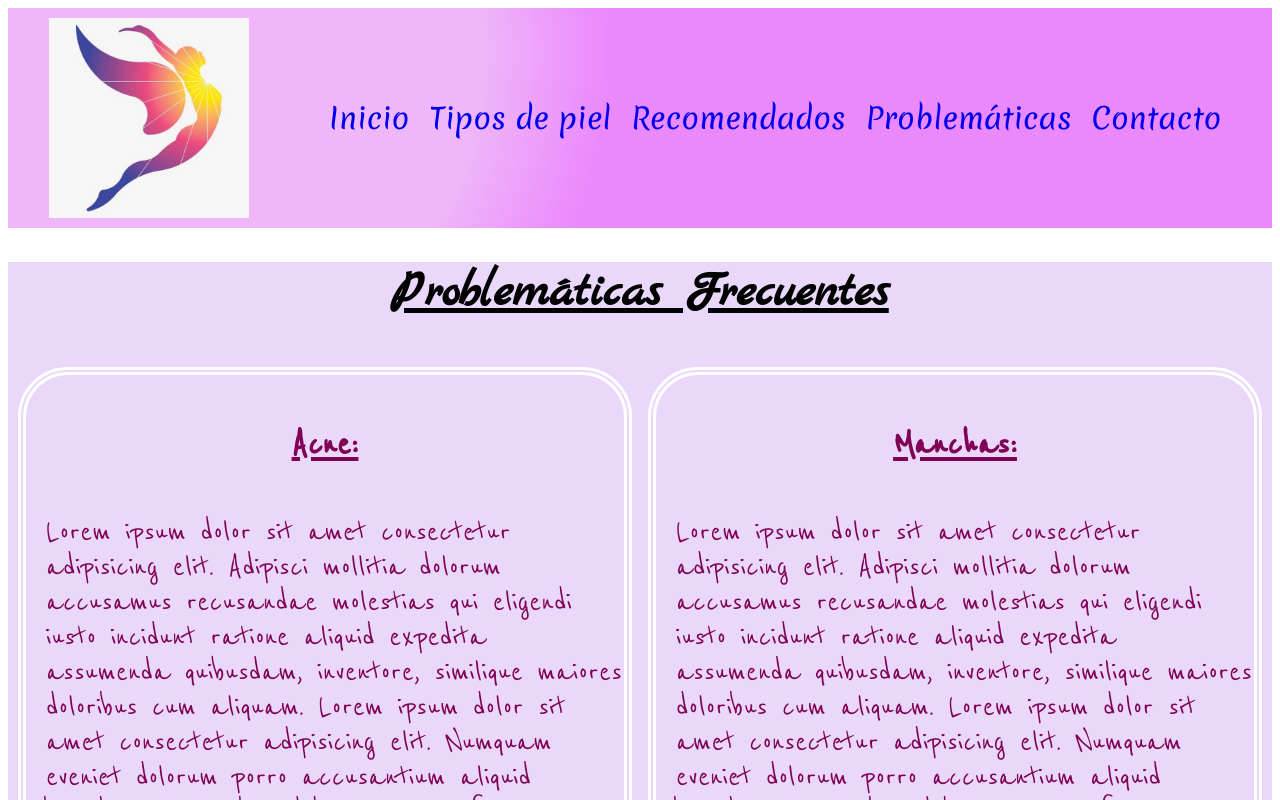
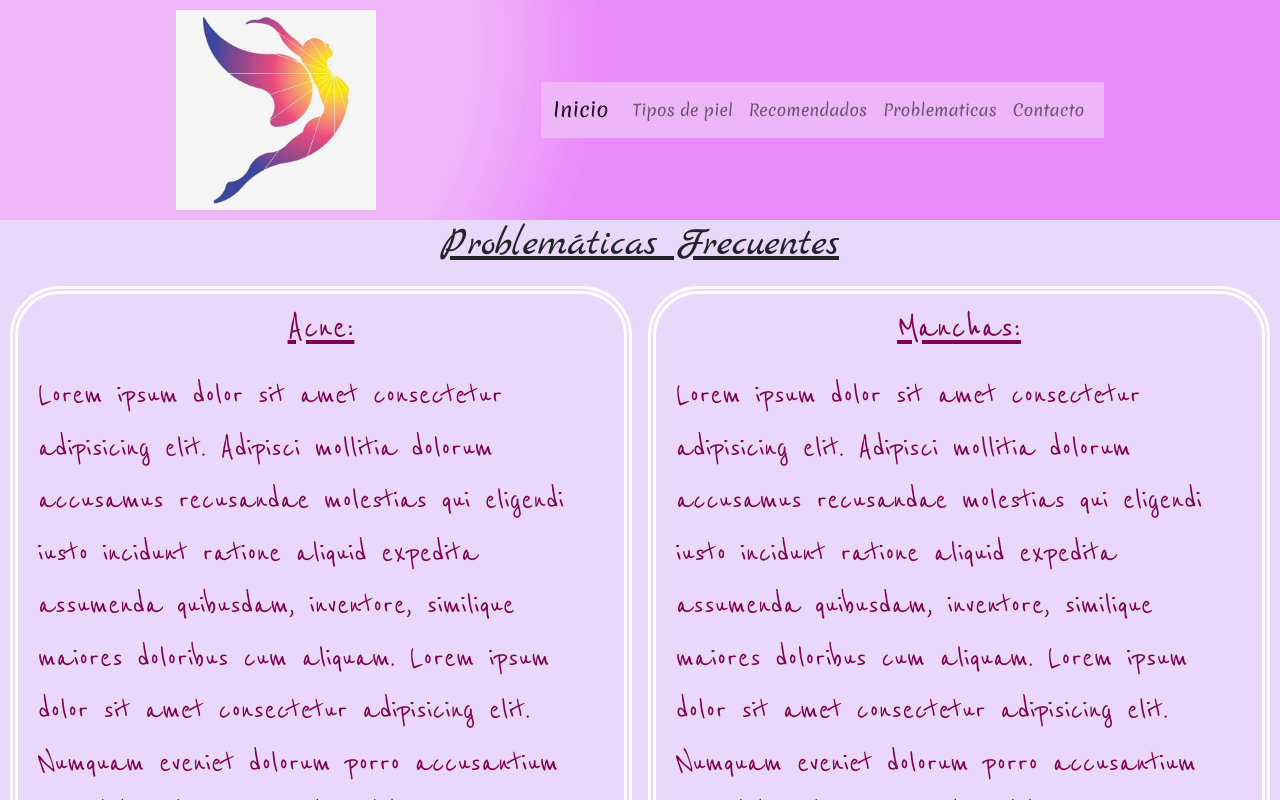
Before and after one commit to Rocio-Villalba/Estetica-Mariposa, a plain HTML site: page paginas/problematicas.html in a window 1280 px wide. Shown: the top 800 px of the page. Drawn offline with nearby package versions, Linux system fonts and the light colour scheme; a web font is replaced by a local one.

Commit message:
Agrego navbar de bootstrap a todos los archivos html

```diff
--- a/css/estilos.css
+++ b/css/estilos.css
@@ -23,20 +23,13 @@ header img{
     width: 200px;
     height: 200px;
 }
-.menu{
-    display: flex;
-    font-size: 29px;
-    font-family: 'Merienda', cursive;
 
 
+.menu {font-family: 'Merienda', cursive;
+        background-color: rgba(239,182,249,0.99);
+
 }
-.menu li {
-    list-style: none;
-    padding: 10px;
-}
-.menu li a{
-    text-decoration: none;
-}
+
 
 
 main{
--- a/paginas/problematicas.html
+++ b/paginas/problematicas.html
@@ -8,22 +8,29 @@
         <link rel="stylesheet" href="../css/estilos.css">
         <link
         rel="stylesheet"
-        href="https://cdnjs.cloudflare.com/ajax/libs/animate.css/4.1.1/animate.min.css"
-        />
+        href="https://cdnjs.cloudflare.com/ajax/libs/animate.css/4.1.1/animate.min.css"/>
+        <link href="https://cdn.jsdelivr.net/npm/bootstrap@5.1.3/dist/css/bootstrap.min.css" rel="stylesheet" integrity="sha384-1BmE4kWBq78iYhFldvKuhfTAU6auU8tT94WrHftjDbrCEXSU1oBoqyl2QvZ6jIW3" crossorigin="anonymous">
     </head>
     <body>
         <header>
             <img src="../imagenes/logo_cosmetologia.jpg" alt="logo Cosmtetologia">
-            <nav>
-                <ul class="menu">
-                    <li><a href="../index.html">Inicio</a></li>
-                    <li><a href="./tipos-de-piel.html">Tipos de piel</a></li>
-                    <li><a href="./recomendados.html">Recomendados</a></li>
-                    <li><a href="./problematicas.html">Problemáticas</a></li>
-                    <li><a href="./contacto.html">Contacto</a></li>
-                </ul>
-            </nav>
-        </header>
+            <nav class="navbar navbar-expand-lg navbar-light  menu">
+                <div class="container-fluid">
+                  <a class="navbar-brand" href="../index.html">Inicio</a>
+                  <button class="navbar-toggler" type="button" data-bs-toggle="collapse" data-bs-target="#navbarNavAltMarkup" aria-controls="navbarNavAltMarkup" aria-expanded="false" aria-label="Toggle navigation">
+                    <span class="navbar-toggler-icon"></span>
+                  </button>
+                  <div class="collapse navbar-collapse" id="navbarNavAltMarkup">
+                    <div class="navbar-nav">
+                      <a class="nav-link" aria-current="page" href="./tipos-de-piel.html">Tipos de piel</a>
+                      <a class="nav-link" href="./recomendados.html">Recomendados</a>
+                      <a class="nav-link" href="./problematicas.html">Problematicas</a>
+                      <a class="nav-link" href="./contacto.html">Contacto</a>
+                    </div>
+                  </div>
+                </div>
+              </nav>
+              </header>
             <main>
                 <h1 class="animate__animated animate__flash  ">Problemáticas Frecuentes</h1>
             <section class="problemas">
@@ -65,5 +72,7 @@
             </ul>
 
         </footer>
+        <script src="https://unpkg.com/aos@2.3.1/dist/aos.js"></script>
+        <script src="https://cdn.jsdelivr.net/npm/bootstrap@5.1.3/dist/js/bootstrap.bundle.min.js" integrity="sha384-ka7Sk0Gln4gmtz2MlQnikT1wXgYsOg+OMhuP+IlRH9sENBO0LRn5q+8nbTov4+1p" crossorigin="anonymous"></script>
     </body>
 </html>
```
Also changed, not shown: index.html (+19 -10 lines), paginas/contacto.html (+20 -14 lines), paginas/recomendados.html (+20 -12 lines), paginas/tipos-de-piel.html (+20 -11 lines), imagenes/mascarilla.jfif (added).
